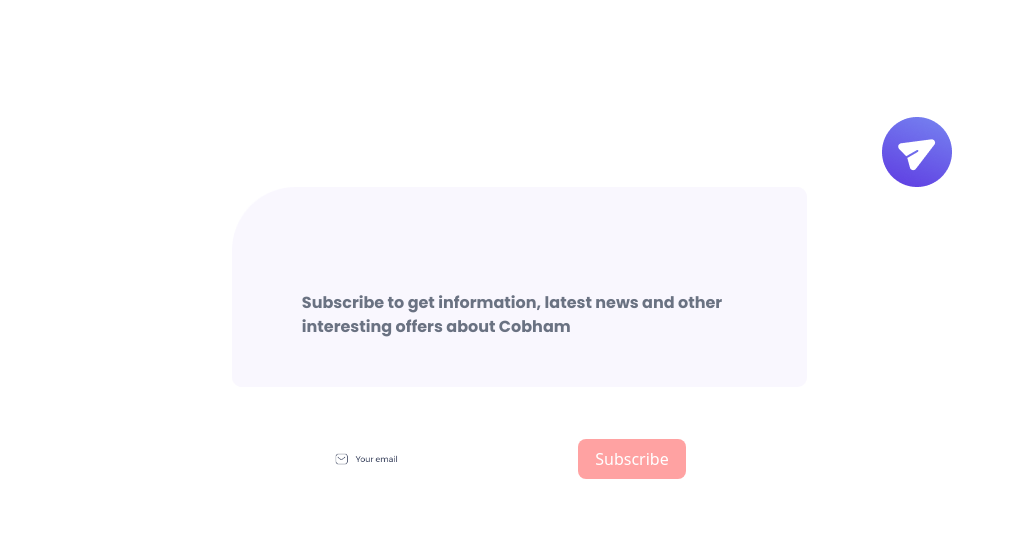
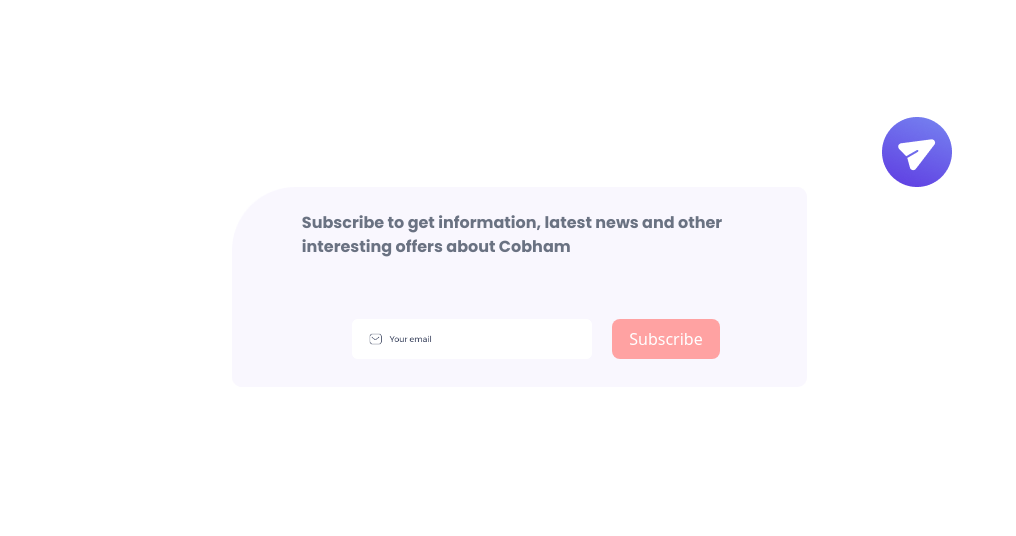
Before and after one commit to Oxbee27/flightnet, a website: page index.html in a window 1280 px wide. Shown: the part 3066-3602 px from the top of the page, without its empty margins (128-1144 px from the left). Drawn offline with Linux system fonts and the light colour scheme; a web font is replaced by a local one.

Commit message:
updating

```diff
--- a/index.html
+++ b/index.html
@@ -296,7 +296,7 @@
             <h2 class="absolute bottom-40">Subscribe to get information, latest news and other <br> interesting offers about Cobham</h2>
         </div>
 
-        <div class="flex justify-center ">
+        <div class="flex justify-center absolute bottom-10 ml-120">
             <img src="img/Group 76.png" alt="" class="w-60 h-10 mt-5">
             <button class="p-2 m-5 text-white text-center capitalize rounded-lg w-27 bg-red-300">subscribe</button>
         </div>
```
Also changed, not shown: src/output.css.
